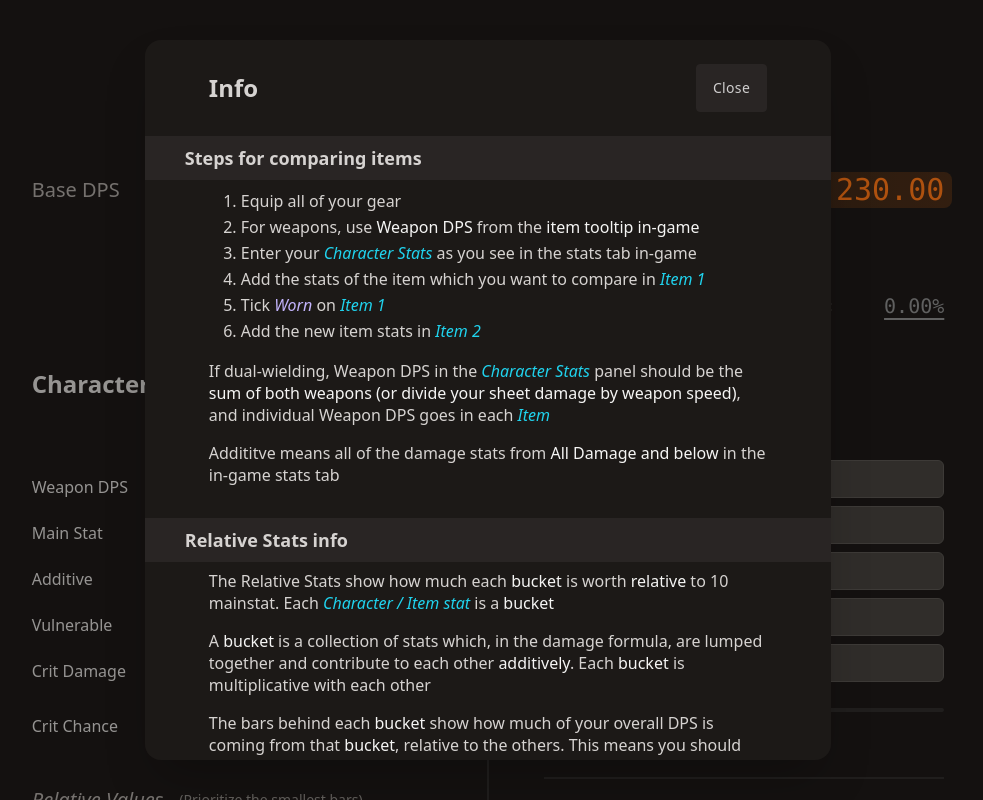
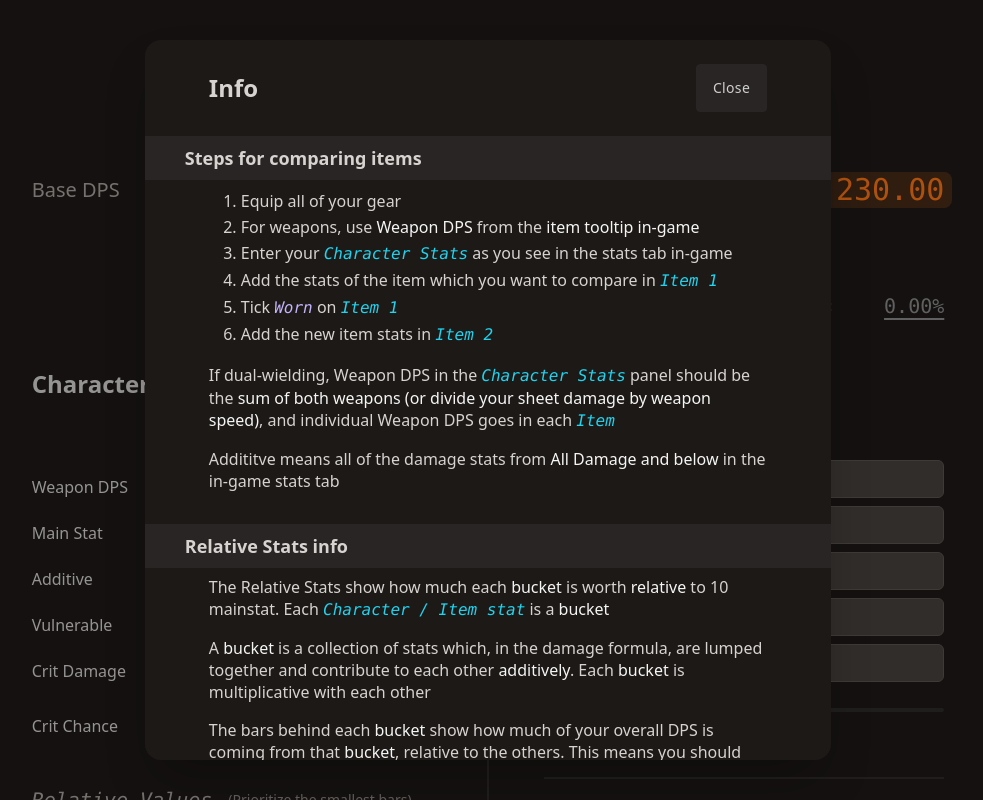
Before and after one commit to rcoopr/d4-damage-calc, a React (Vite) app: page / in a window 1280 px wide. Both pictures are taken after a click on the button "How Do I Use This?". Shown: the top 800 px of the page, without its empty margins (152-1135 px from the left). Built offline with nearby package versions, Linux system fonts and the light colour scheme; a web font is replaced by a local one; what tailwindcss-bg-patterns would draw is missing.

Commit message:
fix italic text

```diff
--- a/src/about/usage-hint.tsx
+++ b/src/about/usage-hint.tsx
@@ -44,28 +44,29 @@ export function UsageHint() {
               <span className="text-stone-100">item tooltip in-game</span>
             </li>
             <li>
-              Enter your <span className="text-info italic">Character Stats</span> as you see in the
-              stats tab in-game
+              Enter your <span className="text-info italic font-mono">Character Stats</span> as you
+              see in the stats tab in-game
             </li>
             <li>
               Add the stats of the item which you want to compare in{' '}
-              <span className="text-info italic">Item 1</span>
+              <span className="text-info italic font-mono">Item 1</span>
             </li>
             <li>
-              Tick <span className="text-secondary italic">Worn</span> on{' '}
-              <span className="text-info italic">Item 1</span>
+              Tick <span className="text-secondary italic font-mono">Worn</span> on{' '}
+              <span className="text-info italic font-mono">Item 1</span>
             </li>
             <li>
-              Add the new item stats in <span className="text-info italic">Item 2</span>
+              Add the new item stats in <span className="text-info italic font-mono">Item 2</span>
             </li>
           </ol>
           <p className="mb-4">
             If dual-wielding, Weapon DPS in the{' '}
-            <span className="text-info italic">Character Stats</span> panel should be the{' '}
+            <span className="text-info italic font-mono">Character Stats</span> panel should be the{' '}
             <span className="text-stone-100">
               sum of both weapons (or divide your sheet damage by weapon speed)
             </span>
-            , and individual Weapon DPS goes in each <span className="text-info italic">Item</span>
+            , and individual Weapon DPS goes in each{' '}
+            <span className="text-info italic font-mono">Item</span>
           </p>
           <p className="mb-8">
             Addititve means all of the damage stats from{' '}
@@ -78,7 +79,7 @@ export function UsageHint() {
           <p className="mb-4">
             The Relative Stats show how much each <span className="text-stone-100">bucket</span> is
             worth <span className="text-stone-100">relative</span> to 10 mainstat. Each{' '}
-            <span className="text-info italic">Character / Item stat</span> is a{' '}
+            <span className="text-info italic font-mono">Character / Item stat</span> is a{' '}
             <span className="text-stone-100">bucket</span>
           </p>
           <p className="mb-4">
@@ -91,7 +92,7 @@ export function UsageHint() {
             The bars behind each <span className="text-stone-100">bucket</span> show how much of
             your overall DPS is coming from that <span className="text-stone-100">bucket</span>,
             relative to the others. This means you should{' '}
-            <span className="text-primary italic">
+            <span className="text-primary italic font-mono">
               prioristise the bucket with the smallest bars
             </span>{' '}
             to get the most dps out of your items
--- a/src/sections/footer/footer.tsx
+++ b/src/sections/footer/footer.tsx
@@ -10,14 +10,19 @@ export function Footer() {
         also doesn't display correctly in combination with{' '}
         <span className="font-bold text-stone-300"> +Non-Physical Damage </span>
       </p>
-      <p className="text-stone-200 text-sm">
+      <p className="text-stone-200 text-sm mb-8">
         Note: Because of how the game treats weapon speed and weapon DPS, the{' '}
-        <span className="italic">true</span> DPS may be innacurate, however for comparison purposes
-        it doesn't make any difference
+        <span className="italic font-mono">true</span> DPS may be innacurate, however for comparison
+        purposes it doesn't make any difference
       </p>
-      <div className="flex justify-end">
-        <a href="https://www.buymeacoffee.com/rcoopr">Buy me a coffee</a>
-      </div>
+      {/* <div className="flex justify-end">
+        <a
+          className="link rounded-lg bg-secondary hover:bg-secondary-focus text-secondary-content font-semibold items-center p-2.5"
+          href="https://www.buymeacoffee.com/rcoopr"
+        >
+          Buy me a coffee
+        </a>
+      </div> */}
     </footer>
   );
 }
--- a/src/sections/stats/relative-values/section.tsx
+++ b/src/sections/stats/relative-values/section.tsx
@@ -35,7 +35,7 @@ export function RelativeStatValues({ source }: { source: StatSource }) {
   return (
     <>
       <div className="flex items-center mt-6">
-        <h4 className="italic text-stone-400 text-xl pr-4">Relative Values</h4>
+        <h4 className="italic font-mono text-stone-400 text-xl pr-4">Relative Values</h4>
         <span className="text-sm text-stone-400/80">(Prioritize the smallest bars)</span>
       </div>
       <RelativeValue width={relativeElementWidths[0]} label="10 Mainstat Equals..." />
```
